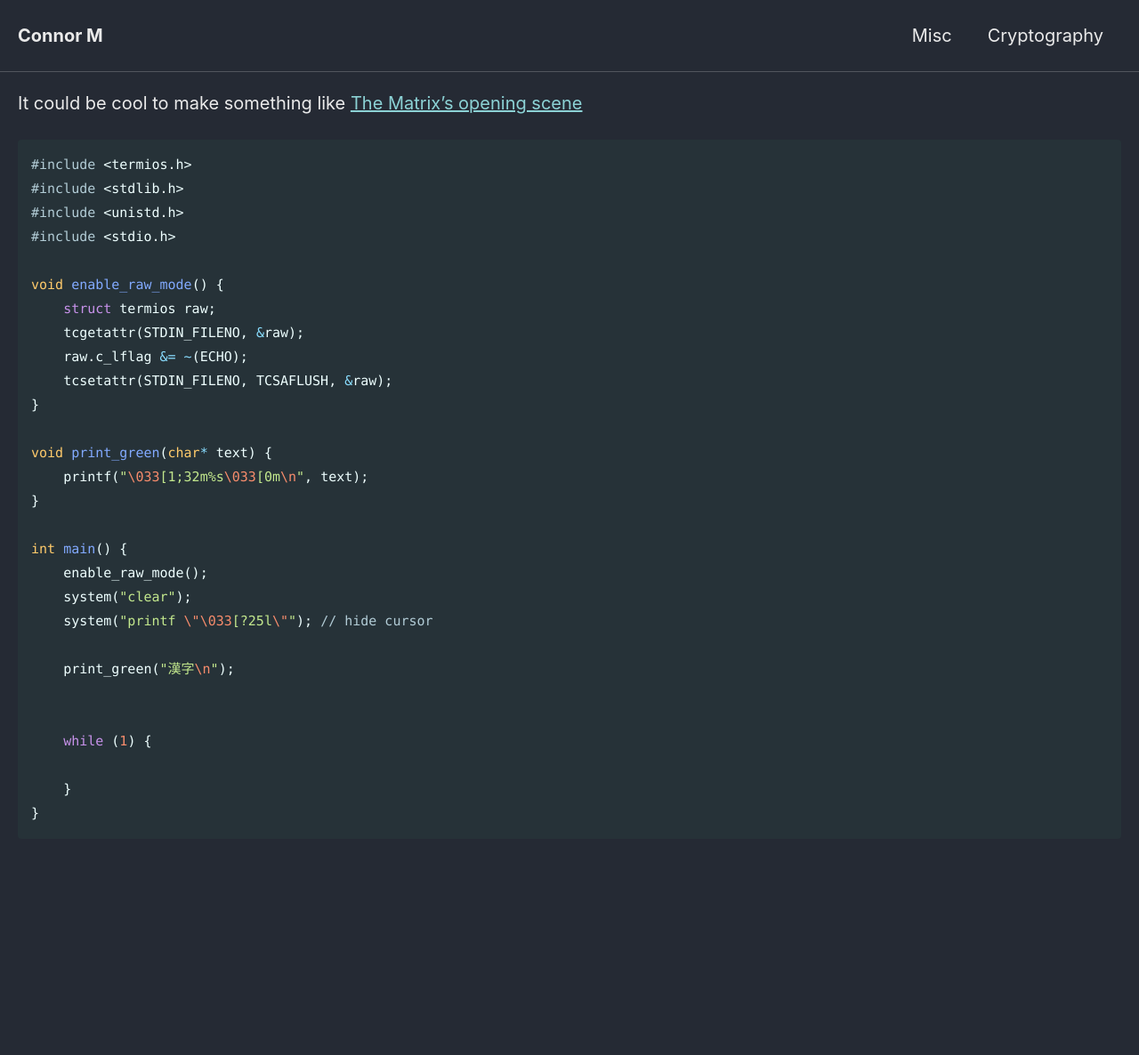
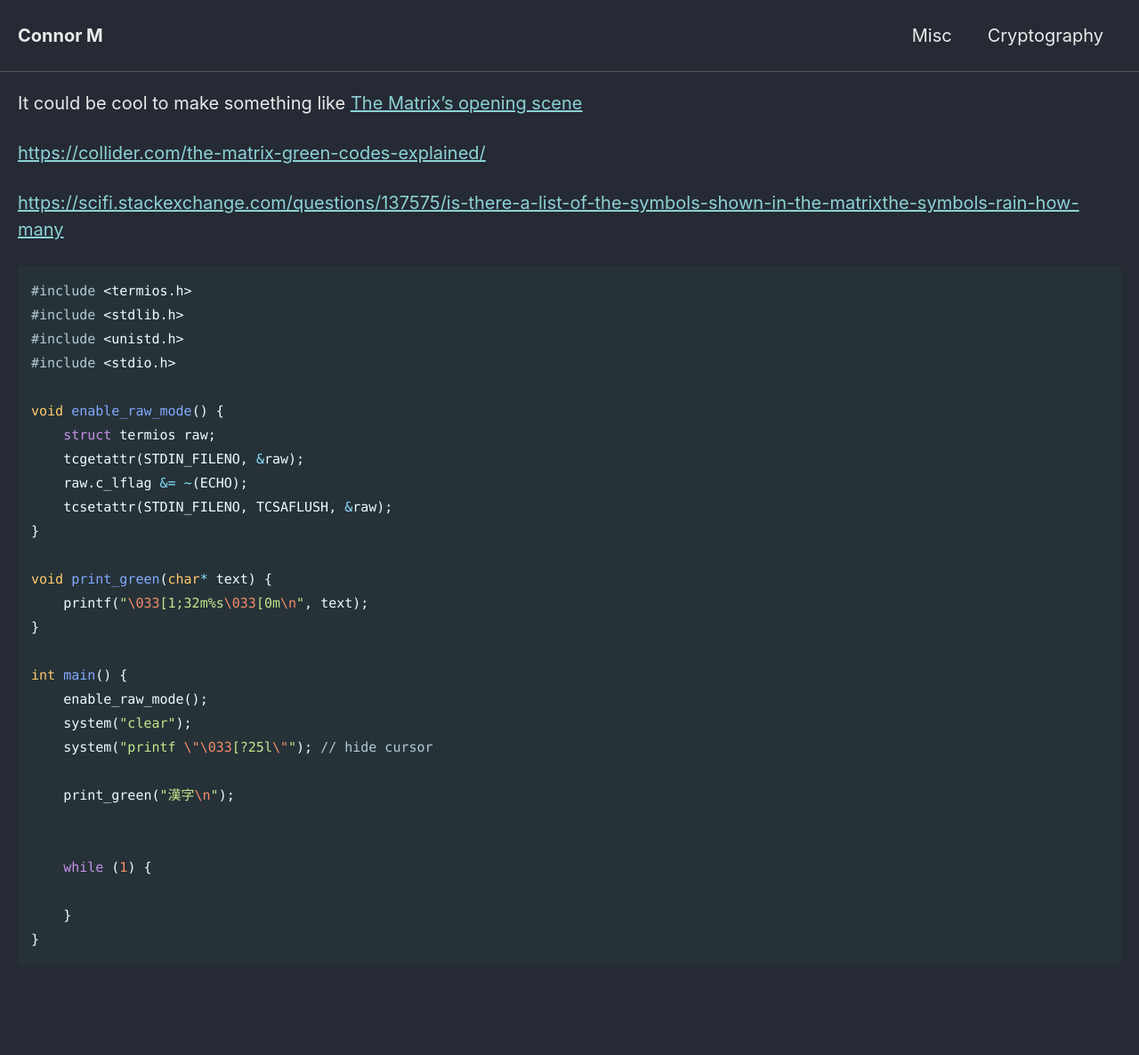
Before and after one commit to Connor-McCartney/Connor-McCartney.github.io, a Jekyll site: the page built from _pages/misc/TUI.md, in a window 1280 px wide. Shown: the whole page at 89% size. Built offline with Jekyll 4.4.1, drawn with Linux system fonts in a browser that asks for light colours; cached includes are drawn as plain includes; our own code applies the rules of GitHub Pages for plain Markdown files; before the commit the page ends 1044 px from its top, so only the background shows below that.

Commit message:
Update TUI.md

````diff
--- a/_pages/misc/TUI.md
+++ b/_pages/misc/TUI.md
@@ -2,6 +2,9 @@
 
 It could be cool to make something like [The Matrix's opening scene](https://www.youtube.com/watch?v=Vb6bA4J1Gbg&t=30s)
 
+<https://collider.com/the-matrix-green-codes-explained/>
+
+<https://scifi.stackexchange.com/questions/137575/is-there-a-list-of-the-symbols-shown-in-the-matrixthe-symbols-rain-how-many>
 
 ```c
 #include <termios.h>
````
